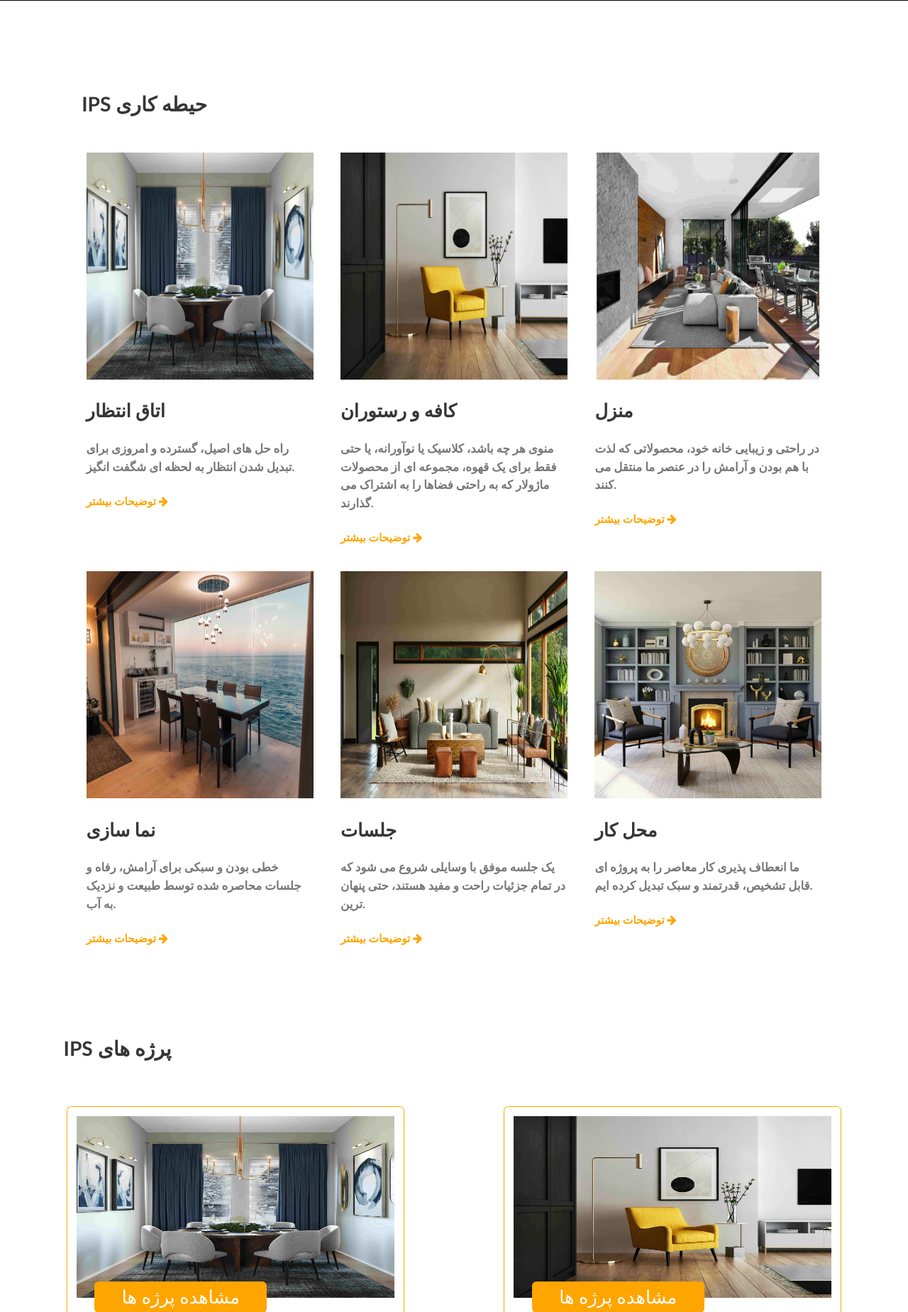
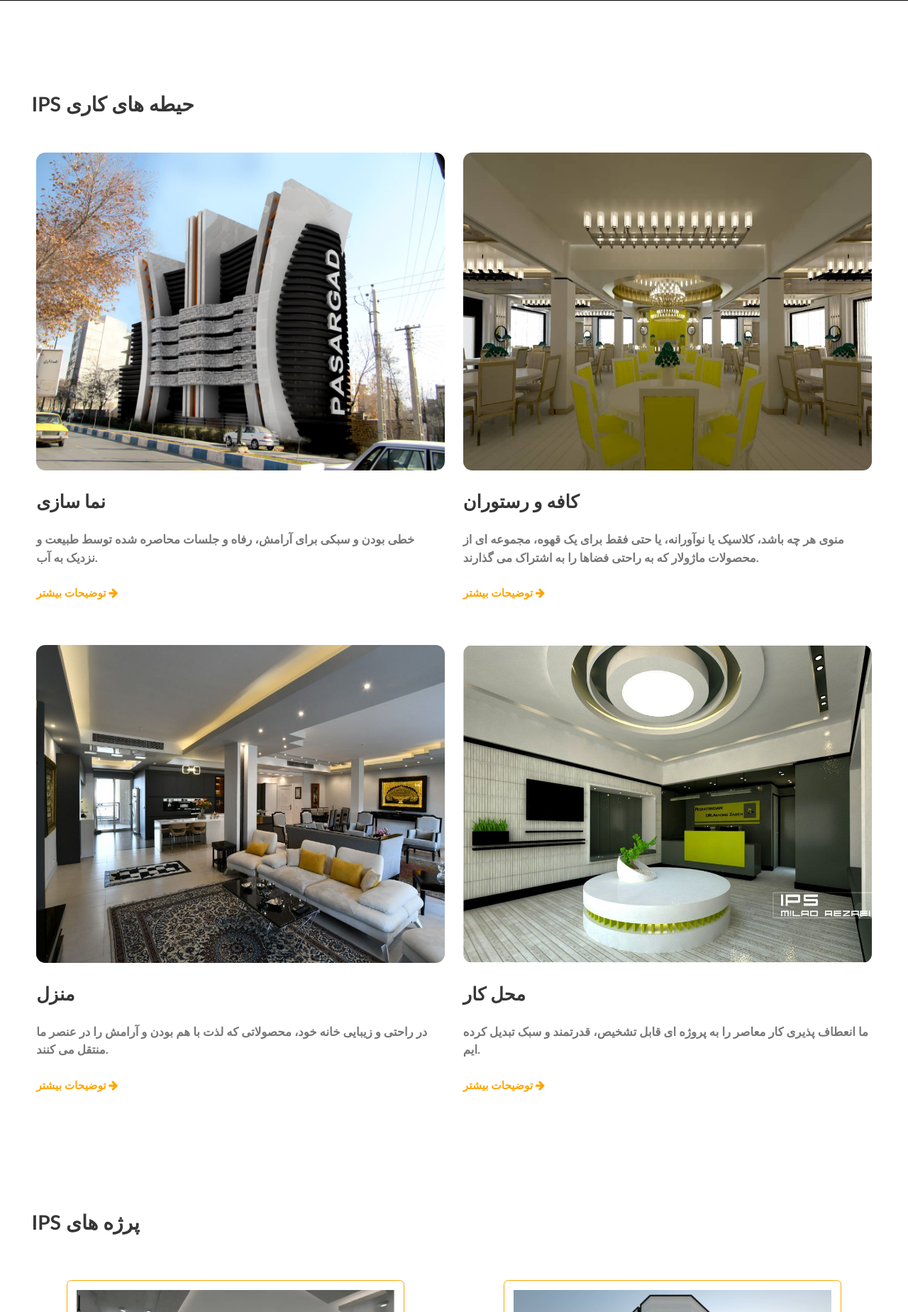
Before and after one commit to hoomanjafari/ips_project, a Django app: page / in a window 1280 px wide. Shown: the part 665-2514 px from the top of the page at 71% size. Run offline with Django 4.2, Linux system fonts and the light colour scheme.

Commit message:
some changes append to front for better design like loading page

```diff
--- a/index/templates/index/index.html
+++ b/index/templates/index/index.html
@@ -15,6 +15,7 @@
 
 
     <div class="index-white-space" id="opacity100-onload"></div>
+    {% include 'includes/on_loading.html' %}
     <header class="index-header" id="index-header">
         <section class="index-header-content">
             <h1 class="index-header-title"><span class="clr-orange">IPS</span> شرکت مهندسی</h1>
@@ -29,31 +30,32 @@
     <main class="index-main-content">
         <section class="ips-spaces-container">
             <div class="ips-spaces-h1" id="ips-spaces-h1 opacity100-onload">
-                <h1>IPS حیطه کاری</h1>
+                <h1>IPS حیطه های کاری</h1>
                 <div class="title-border" id="ips-spaces-title-border"></div>
                 <div class="title-mini-border" id="ips-spaces-title-mini-border"></div>
             </div>
             <div class="spaces-all-boxes">
-                <a href="#">
+
+
                 <div class="spaces-box" id="opacity100-onload">
-                        <img src="/static/images/1.jpg" alt="ips-spaces-image">
+                    <img src="/static/images/nema-sazi.jpg" alt="ips-spaces-image">
                     <h1 class="spaces-box-title">
-                            اتاق انتظار
+                        نما سازی
                     </h1>
                     <h4 class="spaces-box-information">
-                            راه حل های اصیل، گسترده و امروزی برای تبدیل شدن انتظار به لحظه ای شگفت انگیز.
+                        خطی بودن و سبکی برای آرامش، رفاه و جلسات محاصره شده توسط طبیعت و نزدیک به آب.
                     </h4>
 
-                        <p class="find-out-more">
+                    <a href="#" class="find-out-more">
                         توضیحات بیشتر
                         <i class="fa fa-arrow-right"></i>
-                        </p>
+                    </a>
                 </div>
-                </a>
 
-                <a href="#">
+
+
                 <div class="spaces-box" id="opacity100-onload">
-                        <img src="/static/images/2.jpg" alt="ips-spaces-image">
+                    <img src="/static/images/restaraunt.jpg" alt="ips-spaces-image">
                     <h1 class="spaces-box-title">
                         کافه و رستوران
                     </h1>
@@ -63,16 +65,14 @@
                         راحتی فضاها را به اشتراک می گذارند.
                     </h4>
 
-                        <p class="find-out-more">
+                    <a href="#" class="find-out-more">
                         توضیحات بیشتر
                         <i class="fa fa-arrow-right"></i>
-                        </p>
+                    </a>
                 </div>
-                </a>
 
-                <a href="#">
                 <div class="spaces-box" id="opacity100-onload">
-                        <img src="/static/images/3.jpg" alt="ips-spaces-image">
+                    <img src="/static/images/home.jpg" alt="ips-spaces-image">
                     <h1 class="spaces-box-title">
                         منزل
                     </h1>
@@ -81,64 +81,28 @@
 
                     </h4>
 
-                        <p class="find-out-more">
+                    <a href="#" class="find-out-more">
                         توضیحات بیشتر
                         <i class="fa fa-arrow-right"></i>
-                        </p>
+                    </a>
                 </div>
-                </a>
 
-                <a href="#">
+
+
                 <div class="spaces-box" id="opacity100-onload">
-                        <img src="/static/images/4.jpg" alt="ips-spaces-image">
-                        <h1 class="spaces-box-title">
-                            نما سازی
-                        </h1>
-                        <h4 class="spaces-box-information">
-                            خطی بودن و سبکی برای آرامش، رفاه و جلسات محاصره شده توسط طبیعت و نزدیک به آب.
-                        </h4>
-
-                        <p class="find-out-more">
-                            توضیحات بیشتر
-                            <i class="fa fa-arrow-right"></i>
-                        </p>
-                    </div>
-                </a>
-
-                <a href="#" id="opacity100-onload">
-                    <div class="spaces-box">
-                        <img src="/static/images/5.jpg" alt="ips-spaces-image">
-                        <h1 class="spaces-box-title">
-                            جلسات
-                        </h1>
-                        <h4 class="spaces-box-information">
-                            یک جلسه موفق با وسایلی شروع می شود که در تمام جزئیات راحت و مفید هستند، حتی پنهان ترین.
-                        </h4>
-
-                        <p class="find-out-more">
-                            توضیحات بیشتر
-                            <i class="fa fa-arrow-right"></i>
-                        </p>
-                    </div>
-                </a>
-
-                <a href="#" id="opacity100-onload">
-                    <div class="spaces-box">
-                        <img src="/static/images/6.jpg" alt="ips-spaces-image">
+                    <img src="/static/images/offic.jpg  " alt="ips-spaces-image">
                     <h1 class="spaces-box-title">
                         محل کار
                     </h1>
                     <h4 class="spaces-box-information">
                         ما انعطاف پذیری کار معاصر را به پروژه ای قابل تشخیص، قدرتمند و سبک تبدیل کرده ایم.
-
                     </h4>
 
-                        <p class="find-out-more">
+                    <a href="#" class="find-out-more">
                         توضیحات بیشتر
                         <i class="fa fa-arrow-right"></i>
-                        </p>
+                    </a>
                 </div>
-                </a>
             </div>
         </section>
 
@@ -154,7 +118,7 @@
             <div class="index-projects-all-boxes">
 
                 <div class="index-project-box this-mg-right" id="opacity100-onload">
-                    <img src="/static/images/1.jpg" alt="project-image">
+                    <img src="/static/images/watting-room.jpg" alt="project-image">
                     <a href="#" class="index-project-details">
                         مشاهده پرژه ها
                     </a>
@@ -166,7 +130,7 @@
 
 
                 <div class="index-project-box" id="opacity100-onload">
-                    <img src="/static/images/2.jpg" alt="project-image">
+                    <img src="/static/images/zero-to-100.jpg" alt="project-image">
                     <a href="#" class="index-project-details">
                         مشاهده پرژه ها
                     </a>
@@ -178,7 +142,7 @@
 
 
                 <div class="index-project-box" id="opacity100-onload">
-                    <img src="/static/images/3.jpg" alt="project-image">
+                    <img src="/static/images/villa.jpg" alt="project-image">
                     <a href="#" class="index-project-details">
                         مشاهده پرژه ها
                     </a>
@@ -195,7 +159,7 @@
             <div class="index-contactUs-Box">
                 <div class="index-contactUs-p">
                     <img src="/static/images/orange-arrow.png" alt="orange-arrow">
-                    <p>برای مشاوره شماره تماس و نام خودتون رو وارد کنید</p>
+                    <p>برای مشاوره و بازدید رایگان شماره تماس و نام خودتون رو وارد کنید</p>
                 </div>
                 <form class="index-contactUs-form">
                     <label>نام و نام خانوادگی</label><br>
--- a/projects/templates/projects/project.html
+++ b/projects/templates/projects/project.html
@@ -12,7 +12,10 @@
 
     {% include 'includes/navbars.html' %}
 
+    {% include 'includes/on_loading.html' %}
+
     <div class="ips-project-whiteSpace"></div>
+
     <header class="ips-projects-header">
         <h1>IPS پرژه های</h1>
         <h2> برخی از پرژه های تکمیل شده با جزئیات  و نوع معماری ان ها</h2>
--- a/static/Css/footer.css
+++ b/static/Css/footer.css
@@ -103,7 +103,7 @@ li {
     }
 
     .ips-footer-socialMedia-ul a {
-        font-size: 4vw;
+        font-size: 6vw;
     }
 
     .ips-footer-column a {
--- a/static/Css/index.css
+++ b/static/Css/index.css
@@ -36,8 +36,9 @@ li {
 
 .index-header {
     margin-bottom: 9vw;
-    opacity: 0;
+    /*opacity: 0;*/
     transition: 3s;
+    position: relative;
 }
 
 .index-header-content {
@@ -79,11 +80,11 @@ li {
     display: flex;
     justify-content: center;
     flex-wrap: wrap;
-    gap: 3vw;
+    gap: 2vw;
 }
 
 .ips-spaces-h1 {
-    width: 82%;
+    width: 93%;
     margin-bottom: 3vw;
     padding: 1vw 0;
 }
@@ -94,17 +95,19 @@ li {
 }
 
 .spaces-box {
-    width: 25vw;
+    width: 45vw;
+    margin-bottom: 3vw;
 }
 
 .spaces-box:hover {
-    opacity: 80%;
-    transition: 0.3s;
+    transition: 0.5s;
+    transform: scale(1.02);
 }
 
 .spaces-box img {
-    width: 25vw;
-    height: 25vw;
+    width: 45vw;
+    height: 35vw;
+    border-radius: 1vw;
 }
 
 .spaces-box-title {
@@ -138,7 +141,7 @@ li {
 }
 
 .index-projects-h1 {
-    width: 86%;
+    width: 93%;
     margin-bottom: 3vw;
     padding: 1vw 0;
 }
@@ -492,7 +495,7 @@ li {
 
     .index-projects-h1 {
         width: 92%;
-        margin-bottom: 4vw;
+        margin-bottom: 9vw;
     }
 
     .index-projects-h1 h1 {
--- a/static/Js/index.js
+++ b/static/Js/index.js
@@ -4,8 +4,6 @@
 // to title border and title mini border apear on scrolling in any different screen width
 const title_border = document.querySelectorAll('.title-border'),
     title_mini_border = document.querySelectorAll('.title-mini-border');
-
-
 
 title_border.forEach(title => {
     let tl = gsap.timeline({
@@ -17,21 +15,9 @@ title_border.forEach(title => {
             markers: false
         }
     })
-    if (screen.width >= 769) {
-        tl.to(title, {
-            width: '26vw',
-        })
-    }
-    else if (screen.width <= 768 && screen.width >= 426) {
-        tl.to(title, {
-            width: '50vw',
-        })
-    }
-    else if (screen.width <= 425) {
-        tl.to(title, {
-            width: '52vw',
-        })
-    }
+    tl.to(title, {
+        width: '94%',
+    })
 })
 
 title_mini_border.forEach(mini_title => {
@@ -46,38 +32,33 @@ title_mini_border.forEach(mini_title => {
     })
     if (screen.width >= 769) {
         tl.to(mini_title, {
-            width: '13vw',
+            width: '17vw',
         })
     }
     else if (screen.width <= 768 && screen.width >= 426) {
         tl.to(mini_title, {
-            width: '21vw',
+            width: '26vw',
         })
     }
     else if (screen.width <= 425) {
         tl.to(mini_title, {
-            width: '31vw',
+            width: '44vw',
         })
     }
 })
 
-
-
 const elements = document.querySelectorAll('#opacity100-onload');
 elements.forEach(element => {
     let tl = gsap.timeline({
-        scrollTrigger: element,
-        start: 'center',
-        end: 'bottom center',
-        scrub: false,
-        markers: false
+        scrollTrigger: {
+            trigger: element,
+            start: 'top center',
+            end: 'bottom center',
+            scrub: false,
+            markers: false,
+        }
     })
     tl.to(element,{
         opacity: 100,
     })
 })
-
-
-window.addEventListener('load', () => {
-    document.getElementById('index-header').style.opacity = '100%'
-})
--- a/static/Js/navbars.js
+++ b/static/Js/navbars.js
@@ -42,6 +42,7 @@ window.addEventListener('scroll', function () {
 services_dropDown_btn.addEventListener('click', () => {
     services_dropdown_content.classList.toggle('drop-down-height-toggle')
     dropdown_arrow.classList.toggle('drop-down-arrowDown-transform')
+    document.getElementById('fa-paperclip').classList.toggle('this-go-hidden')
 })
 
 
--- a/templates/includes/footer.html
+++ b/templates/includes/footer.html
@@ -1,7 +1,7 @@
 <footer class="ips-footer">
     <section class="ips-footer-container">
         <div class="ips-footer-image">
-            <img class="ips-footer-image" src="images/header-bg-image.jpg" alt="ips-logo-image">
+            <img class="ips-footer-image" src="/static/images/ips-logo.png" alt="ips-logo-image">
             <ul class="ips-footer-socialMedia-ul">
                 <li><a href="#"><i class="fa fa-instagram"></i></a></li>
                 <li><a href="#"><i class="fa fa-telegram"></i></a></li>
--- a/templates/includes/navbars.html
+++ b/templates/includes/navbars.html
@@ -13,7 +13,9 @@
 
 <section class="navbars">
     <nav class="main-navbar" id="main-navbar">
-        <a class="ips-logo" href="{% url 'home:home' %}"><span class="clr-orange">I</span>PS</a>
+        <a class="ips-logo" href="{% url 'home:home' %}">
+            <img src="/static/images/ips-main-logo.jpg" alt="ips-logo">
+        </a>
         <ul class="main-navbar-ul">
             <li><a class="main-navbar-ul-a" href="#"><span class="clr-orange">IPS</span> درباره</a></li>
             <li><a class="main-navbar-ul-a" href="#">ارتباط با ما</a></li>
@@ -51,6 +53,9 @@
         </button>
         <div class="tablet-mobile-menubar-box" id="tablet-mobile-menubar-box">
             <ul class="tablet-mobile-menubar-ul" id="tablet-mobile-menubar-ul">
+                <div class="tablet-mobile-menubar-logoImg">
+                    <img src="/static/images/ips-main-logo.jpg" alt="ips-logo">
+                </div>
                 <li>
                     <a class="tablet-mobile-menubar-a" href="#">درباره <span class="clr-orange">IPS</span></a>
                     <i class="fa fa-info"></i>
@@ -73,7 +78,7 @@
                             <a href="#">نما سازی</a>
                         </div>
                     </div>
-                    <i class="fa fa-paperclip"></i>
+                    <i class="fa fa-paperclip" id="fa-paperclip"></i>
                 </li>
             </ul>
         </div>
--- /dev/null
+++ b/templates/includes/on_loading.html
@@ -0,0 +1,51 @@
+<div class="index-on-loading" id="index-on-loading">
+    <img id="index-on-loading-img" src="/static/images/ips-main-logo.jpg" alt="ips-logo-img">
+</div>
+
+
+<style>
+    .index-on-loading {
+        position: fixed;
+        width: 100%;
+        height: 100%;
+        background-color: white;
+        transition: 1s;
+        display: flex;
+        justify-content: center;
+        align-items: center;
+        overflow: hidden;
+        z-index: 30;
+    }
+
+    .index-on-loading img {
+        width: 20vw;
+        opacity: 0;
+        transition: 1.5s;
+    }
+
+    @media (max-width: 1023.98px) {
+        .index-on-loading img {
+            width: 26vw;
+            opacity: 100%;
+            transition: 1.5s;
+        }
+    }
+
+    @media (max-width: 767.98px) {
+        .index-on-loading img {
+            width: 40vw;
+            opacity: 100%;
+            transition: 1.5s;
+        }
+    }
+</style>
+
+<script>
+    // on loading ...
+    window.addEventListener('load', () => {
+        document.getElementById('index-on-loading-img').style.opacity = '100%'
+        setTimeout(() => {
+            document.getElementById('index-on-loading').style.width = '0'
+        }, 1000)
+    })
+</script>
```
Also changed, not shown: static/Css/navbars.css (+39 -10 lines), static/images/home.jpg (added), static/images/ips-logo.jpg (added), static/images/ips-logo.png (added), static/images/ips-main-logo.jpg (added), static/images/nema-sazi.jpg (added), static/images/offic.jpg (added), static/images/restaraunt.jpg (added), static/images/villa.jpg (added), static/images/watting-room.jpg (added), static/images/zero-to-100.jpg (added). Lines whose indentation alone changed are shown as unchanged.
